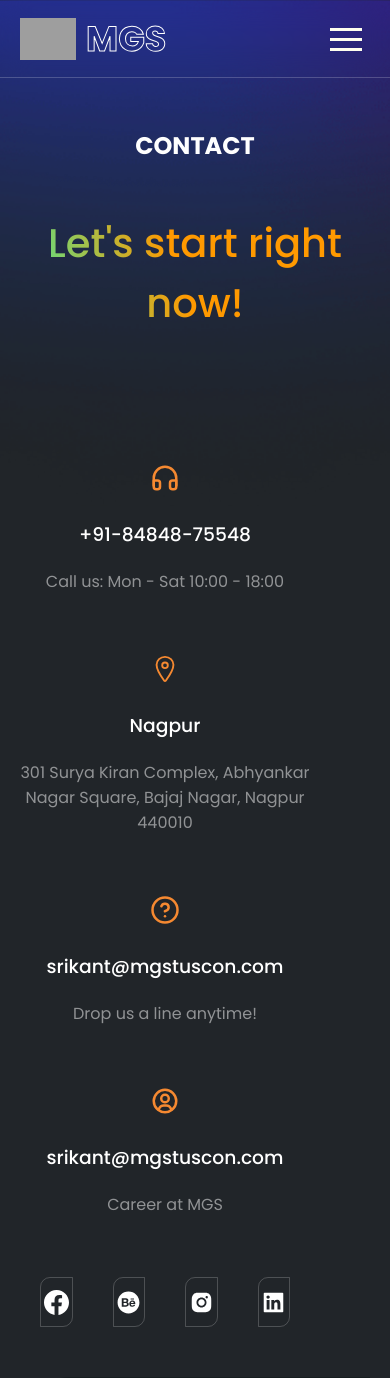
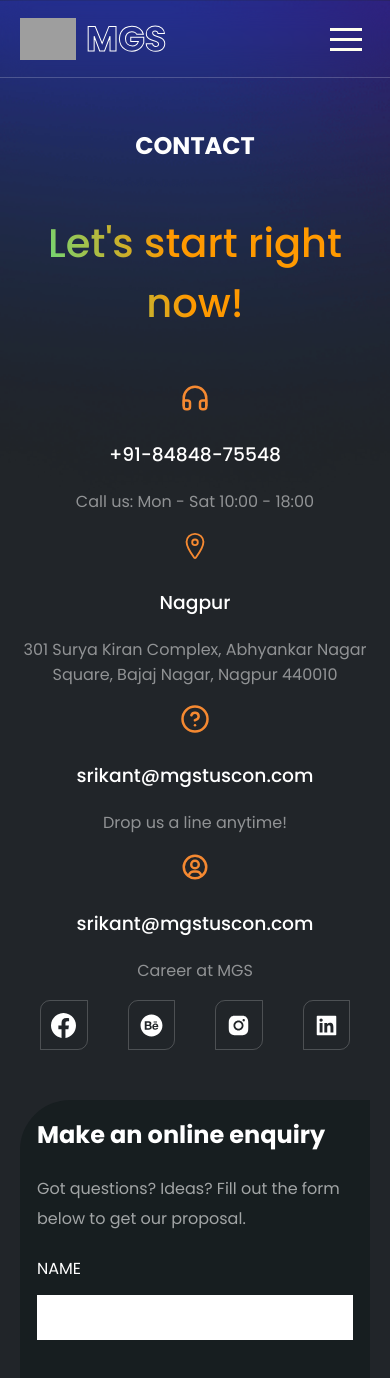
Before and after one commit to Animesh239/mgstucson, a Next.js app: page /contact in a window 390 px wide. Shown: the top 1378 px of the page. Built offline with nearby package versions, Linux system fonts and the light colour scheme; grey boxes are pictures that could not be loaded.

Commit message:
refactor: Update Contact.js and global.scss for responsive design improvements

```diff
--- a/sections/Contact.js
+++ b/sections/Contact.js
@@ -107,7 +107,7 @@ const Contact = () => {
             <br />
             <Title title="Let's start right now!" className='title-bg' />
           </div>
-          <div className='content py flex1'>
+          <div className='content py-1 flex1'>
             <div className='left w-30'>
               <div className='contact-details'>
                 <div className='box'>
--- a/styles/global.scss
+++ b/styles/global.scss
@@ -473,6 +473,51 @@ footer {
   }
 }
 
+@media  screen and (max-width: 800px){
+  .contact {
+    .left {
+      padding-right: 0;
+      ul {
+        // flex-direction: column;
+        align-items: center;
+        margin-top: $xl;
+      }
+      .box {
+        margin-bottom: $xl;
+        // align-items: center;
+        // flex-direction: row;
+        h3 {
+          padding: $xl-2 0;
+        }
+      }
+    }
+    .right {
+      padding: $xl;
+      form {
+        margin-top: $xl;
+      }
+      .inputs {
+        margin-bottom: $xl-6;
+        span {
+          text-transform: uppercase;
+        }
+        textarea,
+        input {
+          width: 100%;
+          background-color: $white;
+          padding: 15px;
+          margin-top: $sm;
+          color: $dark;
+        }
+      }
+      button {
+        width: 100%;
+        padding: 18px;
+      }
+    }
+  }
+}
+
 //single page
 .post-details {
   .heading-title {
```
